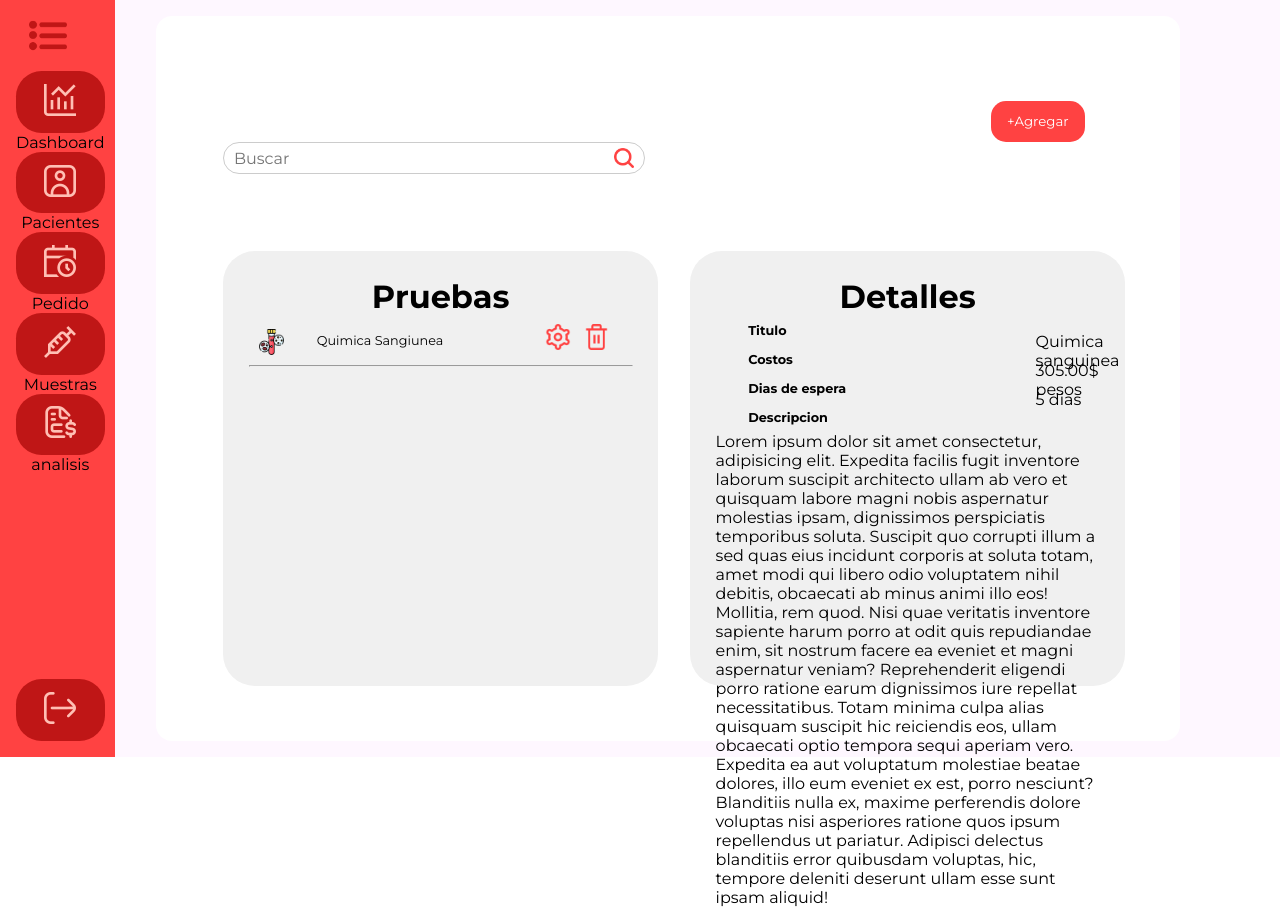
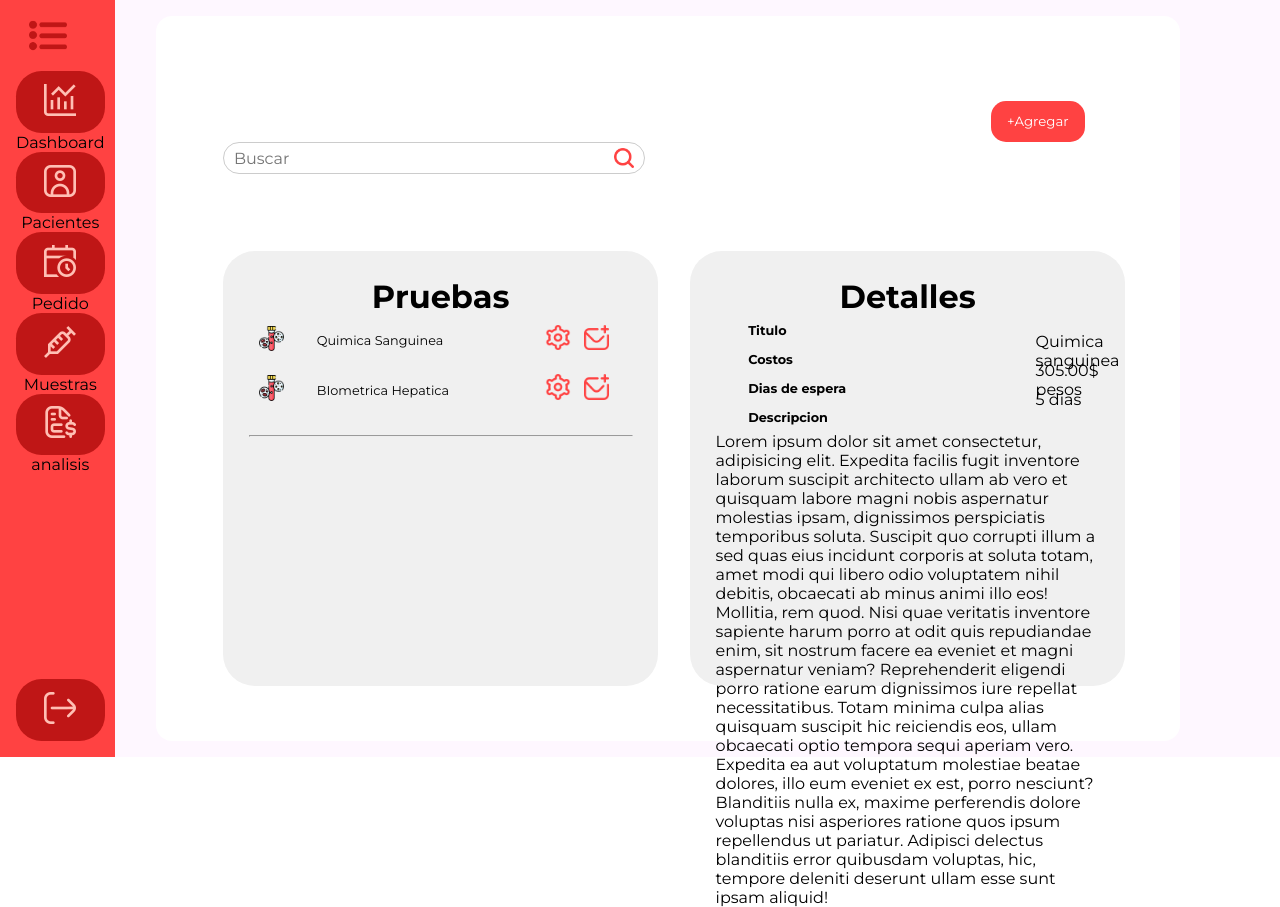
Before and after one commit to IngRamirezJezhuah/Integradora_II_Front, a React (Create React App) app in the folder FRONTEND/Web/integradora_2/: page /Analisis in a window 1280 px wide. Built offline with nearby package versions, Linux system fonts and the light colour scheme.

Commit message:
Analisis-update

```diff
--- a/FRONTEND/Web/integradora_2/src/App.js
+++ b/FRONTEND/Web/integradora_2/src/App.js
@@ -17,7 +17,7 @@ import  Muestras  from './Screens/Muestras.jsx';
 //import Login from './Screens/Login.jsx';
 import Pedidos from './Screens/Pedidos.jsx';
 import Analisis from './Screens/Analisis.jsx';
-import { EditarAnalisisForm, RegistrarPaceinte, SampleBox } from './Components/index.js';
+import { EditarAnalisisForm, NuevoAnalisisForm, RegistrarPaceinte, SampleBox } from './Components/index.js';
 //import AgregarMuestra from './Components/muestras/AgregarMuestra.jsx';
 //import NuevoAnalisisForm from './Screens/NuevoAnalisis.jsx';
 
@@ -44,7 +44,7 @@ function App() {
           <Route path='/Registrar-paciente' element={<RegistrarPaceinte />} />
           <Route path='/Editar-Analisis' element={<EditarAnalisisForm/>} />
           <Route path='/SampleBox' element={<SampleBox/>}/>
-
+          <Route path='/Nuevo-Analisis' element={<NuevoAnalisisForm/>} />
 
           </Route>
         {/*</Route>*/}
--- a/FRONTEND/Web/integradora_2/src/Components/analisis/EditarAnalisis.jsx
+++ b/FRONTEND/Web/integradora_2/src/Components/analisis/EditarAnalisis.jsx
@@ -1,5 +1,6 @@
 import React, { useState, useEffect } from 'react';
-//import './NuevoAnalisisForm.css';
+import { Link } from 'react-router-dom';
+
 
 const EditarAnalisisForm = () => {
   const [formData, setFormData] = useState({
@@ -50,8 +51,11 @@ const EditarAnalisisForm = () => {
   return (
     <div className="container">
       <div className="header">
-        <h2 className="title">Nuevo Análisis</h2>
+        <h2 className="title">Editar Análisis</h2>
         <button className="btn cancel" onClick={handleCancel}>Cancelar</button>
+        <Link to='/Analisis'>
+          <button className='btn'>Regresar</button>
+        </Link>
       </div>
       <form className="form" onSubmit={handleSubmit}>
         {error && <p className="error-msg">{error}</p>}
@@ -96,6 +100,8 @@ const EditarAnalisisForm = () => {
           <button type="submit" className="btn submit">Enviar</button>
         </div>
       </form>
+
+
     </div>
   );
 };
--- a/FRONTEND/Web/integradora_2/src/Components/analisis/NuevoAnalisis.jsx
+++ b/FRONTEND/Web/integradora_2/src/Components/analisis/NuevoAnalisis.jsx
@@ -1,5 +1,6 @@
 import React, { useState, useEffect } from 'react';
-import './FormLg.css';
+import { Link } from 'react-router-dom';
+
 
 const NuevoAnalisisForm = () => {
   const [formData, setFormData] = useState({
@@ -49,9 +50,14 @@ const NuevoAnalisisForm = () => {
 
   return (
     <div className="container">
+      <div className='scale-in-hor-center'>
+
         <div className="header">
           <h2 className="title">Nuevo Análisis</h2>
           <button className="btn cancel" onClick={handleCancel}>Cancelar</button>
+          <Link to='/Analisis'>
+            <button className='btn'>Regresar</button>
+          </Link>
         </div>
         <form className="form" onSubmit={handleSubmit}>
           {error && <p className="error-msg">{error}</p>}
@@ -97,6 +103,7 @@ const NuevoAnalisisForm = () => {
           </div>
         </form>
       </div>
+    </div>
   );
 };
 
--- a/FRONTEND/Web/integradora_2/src/Components/index.js
+++ b/FRONTEND/Web/integradora_2/src/Components/index.js
@@ -13,4 +13,5 @@ export {default as FilterBar } from './elementos/filterBar'
 export {default as SampleBox } from './elementos/sampleBox'
 export {default as SampleBoxes } from './elementos/sampleBox'
 //_____________Analisis_____________
+export {default as NuevoAnalisisForm } from './analisis/NuevoAnalisis'
 export {default as EditarAnalisisForm } from './analisis/EditarAnalisis'
--- a/FRONTEND/Web/integradora_2/src/Screens/Analisis.jsx
+++ b/FRONTEND/Web/integradora_2/src/Screens/Analisis.jsx
@@ -3,10 +3,14 @@ import { Link } from 'react-router-dom';
 import { SearchBar } from '../Components';
 
 const Analisis=()=> {
+    const Pruebas= [
+        "Quimica Sanguinea",
+        "BIometrica Hepatica"
+    ]
     return (
         <div className='margen'>
             <div className='buscador'>
-                <Link to='/Editar-Analisis'>
+                <Link to='/Nuevo-Analisis'>
                 <button className='btn-agregar'>+Agregar</button>
                 </Link>
                 <SearchBar/>
@@ -14,7 +18,9 @@ const Analisis=()=> {
             <div className='scale-in-hor-center'>
                 <div className='caja_1'>
                     <h1 className='titulo'>Pruebas</h1>
-                    <div className='prueba_tabla'>
+
+                        {/*
+
                         <img src="/prueba-de-sangre.png" alt="prueba imagen" className='imagen-prueba' />
                         <p className='prueba-name'>Quimica Sangiunea</p>
                         <div  className='acomodar-iconos'>
@@ -25,6 +31,24 @@ const Analisis=()=> {
                             <img src="/ajustes.png" alt="ajustes" className='iconos' />
                             </Link>
                         </div>
+                        */}
+                        {Pruebas.map((prueba,index) => (
+                            <div key={index} className='prueba_tabla'>
+                                <div className='icono'>
+                                    <img className='imagen-prueba' src="/prueba-de-sangre.png" alt="prueba imagen" />
+                                </div>
+                                <p className='prueba-name'>{prueba}</p>
+                                <div className='acomodar-iconos'>
+                                    <img src="/sobre-mas.png" alt="editar" className='iconos' />
+                                </div>
+                                <div className='acomodar-iconos-2'>
+                                <Link to='/Editar-Analisis'>
+                                <img src="/ajustes.png" alt="ajustes" className='iconos' />
+                                </Link>
+                            </div>
+                            </div>
+                        ))}
+                    <div className='prueba_tabla'>
                     </div>
                     <hr />
                 </div>
```
Lines whose indentation alone changed are shown as unchanged.
